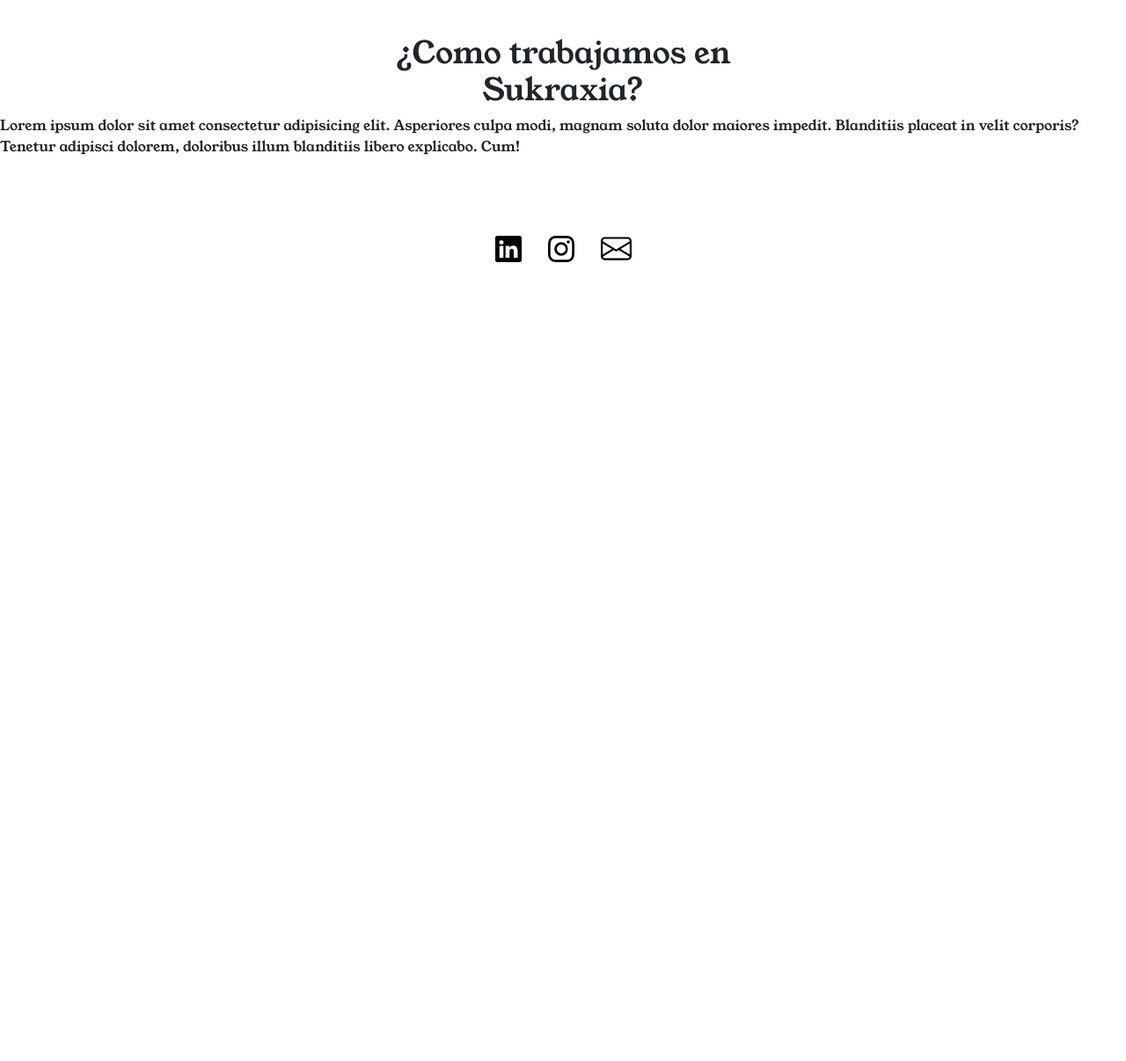
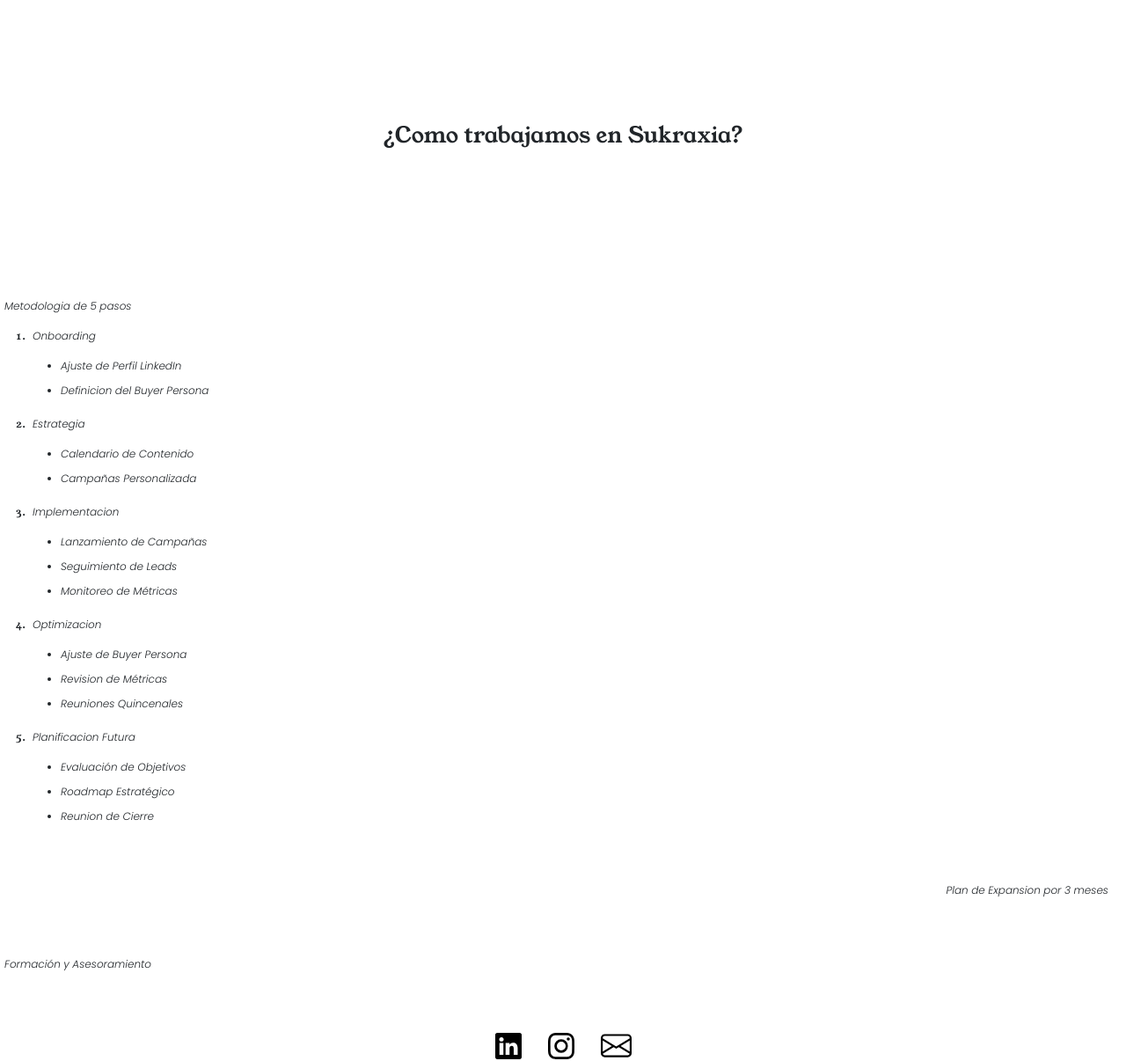
Before and after one commit to lowta/Sukraxia, a website: page index.html in a window 1280 px wide. Shown: the part 615-1821 px from the top of the page at 88% size. Before the commit the page ends 915 px from the top, so only its background shows below. Drawn offline with nearby package versions, Linux system fonts and the light colour scheme.

Commit message:
Pulido de Seccion Services

```diff
--- a/index.html
+++ b/index.html
@@ -110,11 +110,101 @@
         <p class="item-about">En Sukraxia, generamos leads para empresas de software y TI, con el objetivo de convertirlos en clientes leales. Con un equipo de appointment setters y una estrategia de gestión en redes sociales, impulsamos un incremento en las reuniones de ventas, brindando a su vez posicionamiento de marca para nuestros clientes.</p>
     </section>
 
-    <section class="titulo-servicios">
-        <h1>¿Como trabajamos en Sukraxia?</h1>
+    <section class="contenedor-services">
+        <h1 class="titulos-services">¿Como trabajamos en Sukraxia?</h1>
 
-        <div class="pasos" data-aos="fade-up">
-            <p>Lorem ipsum dolor sit amet consectetur adipisicing elit. Asperiores culpa modi, magnam soluta dolor maiores impedit. Blanditiis placeat in velit corporis? Tenetur adipisci dolorem, doloribus illum blanditiis libero explicabo. Cum!</p>
+        <div class="contenedor-padre" data-aos="fade-up">
+
+            <div class="contenedor">
+                <p class="p-item">Metodologia de 5 pasos</p>
+
+                <ol class="padre-ol">
+
+                    <li class="li-ol" data-aos="fade-right">
+                        <p class="p-services">Onboarding</p>
+
+                        <ul  class="ul-item">
+
+                            <li class="li-item" data-aos="fade-left">Ajuste de Perfil LinkedIn</li>
+
+                            <li class="li-item" data-aos="fade-right">Definicion del Buyer Persona</li>
+
+                        </ul>
+                    </li>
+
+                    <li class="li-ol" data-aos="fade-left">
+                        <p class="p-services">Estrategia</p>
+
+                        <ul  class="ul-item">
+
+                            <li class="li-item" data-aos="fade-right">Calendario de Contenido</li>
+
+                            <li class="li-item" data-aos="fade-left">Campañas Personalizada</li>
+
+                        </ul>
+
+                    </li>
+
+                    <li class="li-ol" data-aos="fade-right">
+                        <p class="p-services">Implementacion</p>
+
+                        <ul  class="ul-item">
+
+                            <li class="li-item" data-aos="fade-left">Lanzamiento de Campañas</li>
+
+                            <li class="li-item" data-aos="fade-right">Seguimiento de Leads</li>
+
+                            <li class="li-item" data-aos="fade-left">Monitoreo de Métricas</li>
+
+                        </ul>
+
+                    </li>
+
+                    <li class="li-ol" data-aos="fade-right">
+                        <p class="p-services">Optimizacion</p>
+
+                        <ul  class="ul-item">
+
+                            <li class="li-item" data-aos="fade-left">Ajuste de Buyer Persona</li>
+
+                            <li class="li-item" data-aos="fade-right">Revision de Métricas</li>
+
+                            <li class="li-item" data-aos="fade-left">Reuniones Quincenales</li>
+
+                        </ul>
+
+                    </li>
+
+                    <li class="li-ol" data-aos="fade-right">
+                        <p class="p-services">Planificacion Futura</p>
+
+                        <ul class="ul-item">
+
+                            <li class="li-item" data-aos="fade-left">Evaluación de Objetivos</li>
+
+                            <li class="li-item" data-aos="fade-right">Roadmap Estratégico</li>
+
+                            <li class="li-item" data-aos="fade-left">Reunion de Cierre</li>
+
+                        </ul>
+
+                    </li>
+
+                </ol>
+            </div>
+
+        </div>
+
+        <div class="contenedor-padre" data-aos="fade-up">
+            <div class="contenedor reverse">
+                <p class="p-item">Plan de Expansion por 3 meses</p>
+            </div>
+        </div>
+
+        <div class="contenedor-padre" data-aos="fade-up">
+            <div class="contenedor">
+                <p class="p-item">Formación y Asesoramiento</p>
+            </div>
         </div>
 
     </section>
@@ -146,4 +236,5 @@
 </html>
 
 <!--Agregar menu sticky al index-->
-<!--Dar enfasis a los pasos como en pixelU-->
+<!--Dar enfasis a los pasos como en pixelU con :active-->
+<!--ver de poner borde-->
--- a/scss/_media.scss
+++ b/scss/_media.scss
@@ -20,6 +20,7 @@
         @include flex-wrap-justify;
         text-align: center;
         width: 450px;
+        font-size: 25px;
     }
 
     .nav-completa {
--- a/scss/_services.scss
+++ b/scss/_services.scss
@@ -1,15 +1,67 @@
-@mixin flex-wrap-justify {
+@mixin flex-row-justify {
     display: flex;
     flex-direction: row;
     flex-wrap: wrap;
     justify-content: center;
 }
 
-.titulo-servicios {
-    @include flex-wrap-justify;
-    margin: 70px auto;
+@mixin flex-column-justify {
+    display: flex;
+    flex-direction: column;
+    flex-wrap: wrap;
+    justify-content: center;
 }
 
-.pasos {
-    background-color: transparent;
+$font-resto:'Poppins', sans-serif;
+
+.titulos-services {
+    @include flex-row-justify;
+    text-align: center;
+    margin: 170px auto;
+    font-size: 25px;
+    width: 85%;
 }
+
+.contenedor-padre {
+    @include flex-column-justify;
+    font-size: 12px;
+
+}
+
+.reverse {
+    text-align: right;
+    margin-right: 20px;
+}
+
+.contenedor, .reverse {
+    flex-direction: column-reverse;
+    margin-bottom: 50px;
+}
+
+.contenedor-services {
+    @include flex-column-justify;
+    margin: 70 auto;
+}
+
+.li-ol {
+    list-style-type: style;
+}
+
+.padre-ol {
+    @include flex-column-justify;
+    gap: 20px;
+}
+
+ .li-item {
+    list-style-type: disc;
+ }
+
+.ul-item {
+    @include flex-column-justify;
+    gap: 10px;
+}
+
+.p-item, .p-services, .li-item {
+    margin-left: 5px;
+    font-family: $font-resto;
+}
```
Also changed, not shown: css/styles.css, 1 other file.
